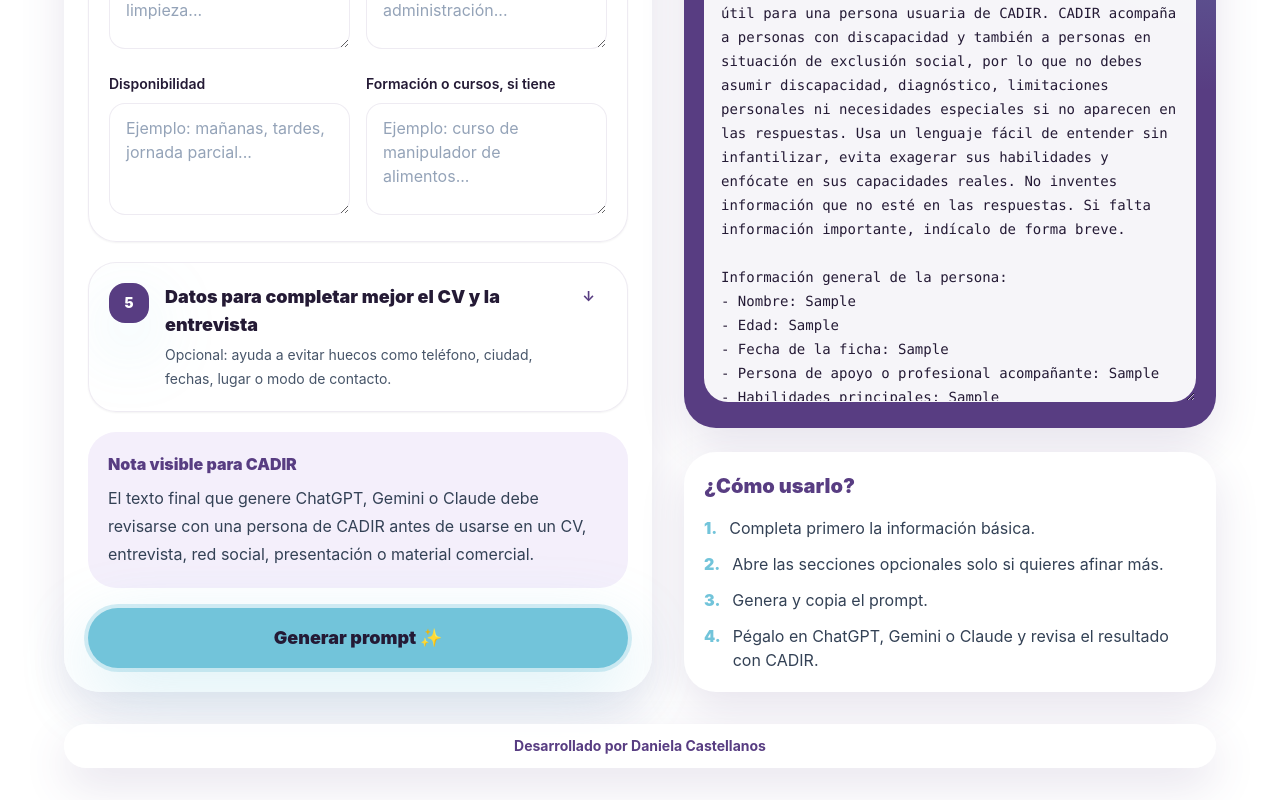
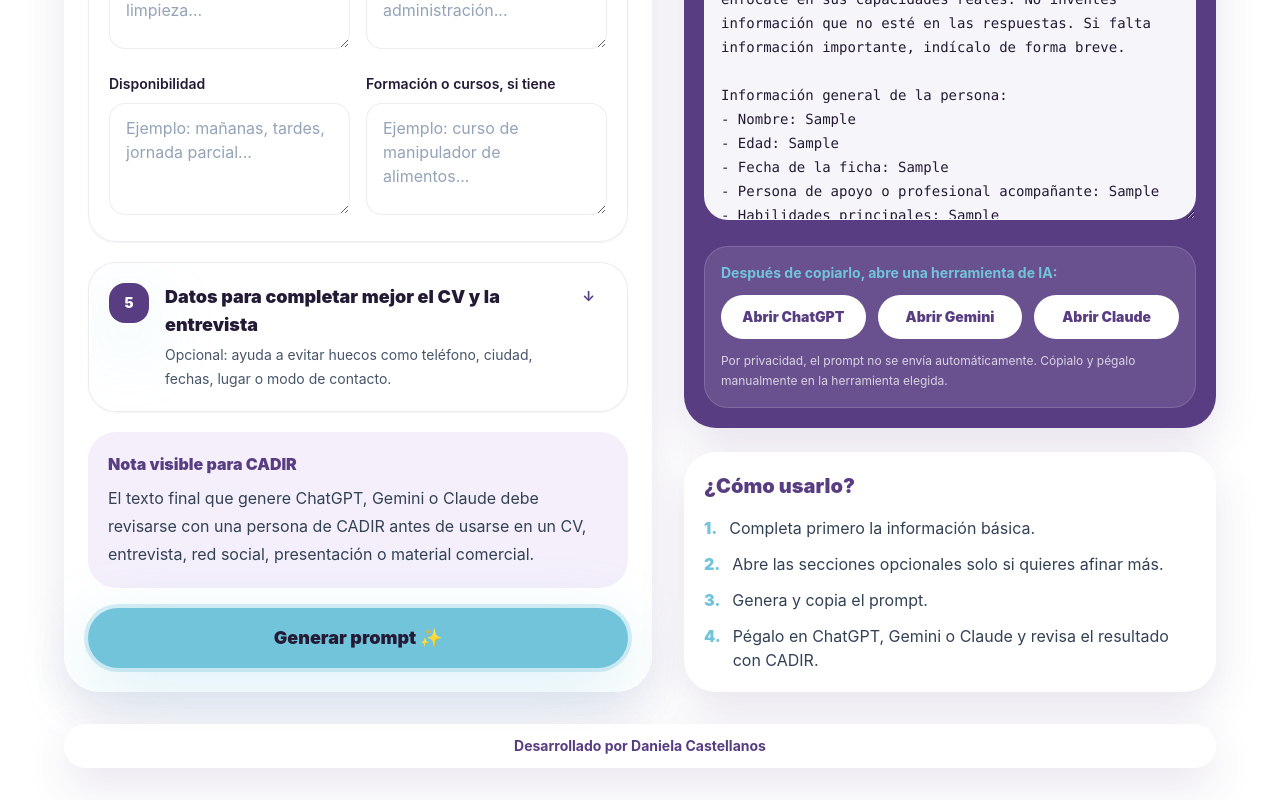
Before and after one commit to danycaste1304/generador_de_prompts, a React (Vite) app: page / in a window 1280 px wide. Both pictures are taken after typing "Sample", "Sample", "Sample", "Sample", "Sample", "Sample" into the empty fields and a click on the button "Generar prompt ✨". Shown: the part 2787-3587 px from the top of the page. Built offline with nearby package versions, Linux system fonts and the light colour scheme.

Commit message:
botones extra

```diff
--- a/src/components/PromptOutput.jsx
+++ b/src/components/PromptOutput.jsx
@@ -1,3 +1,18 @@
+const aiTools = [
+  {
+    name: "ChatGPT",
+    url: "https://chat.openai.com/",
+  },
+  {
+    name: "Gemini",
+    url: "https://gemini.google.com/",
+  },
+  {
+    name: "Claude",
+    url: "https://claude.ai/",
+  },
+];
+
 export default function PromptOutput({ prompt, copied, onCopy }) {
   return (
     <section className="overflow-hidden rounded-[2rem] bg-cadir-purple text-white shadow-soft">
@@ -59,6 +74,31 @@ export default function PromptOutput({ prompt, copied, onCopy }) {
         className="mt-5 w-full resize-y rounded-3xl border border-white/10 bg-white/95 p-4 font-mono text-sm leading-6 text-cadir-ink outline-none focus:ring-4 focus:ring-white/30"
         placeholder="Completa la información y pulsa “Generar prompt”."
       />
+
+      {prompt && (
+        <div className="mt-5 rounded-3xl border border-white/15 bg-white/10 p-4">
+          <p className="text-sm font-bold text-cadir-cyan">
+            Después de copiarlo, abre una herramienta de IA:
+          </p>
+          <div className="mt-3 grid gap-3 sm:grid-cols-3">
+            {aiTools.map((tool) => (
+              <a
+                key={tool.name}
+                href={tool.url}
+                target="_blank"
+                rel="noreferrer"
+                className="rounded-full bg-white px-4 py-3 text-center text-sm font-black text-cadir-purple transition hover:bg-cadir-cyan hover:text-cadir-ink focus:outline-none focus:ring-4 focus:ring-white/30"
+              >
+                Abrir {tool.name}
+              </a>
+            ))}
+          </div>
+          <p className="mt-3 text-xs leading-5 text-white/75">
+            Por privacidad, el prompt no se envía automáticamente. Cópialo y
+            pégalo manualmente en la herramienta elegida.
+          </p>
+        </div>
+      )}
       </div>
     </section>
   );
```
